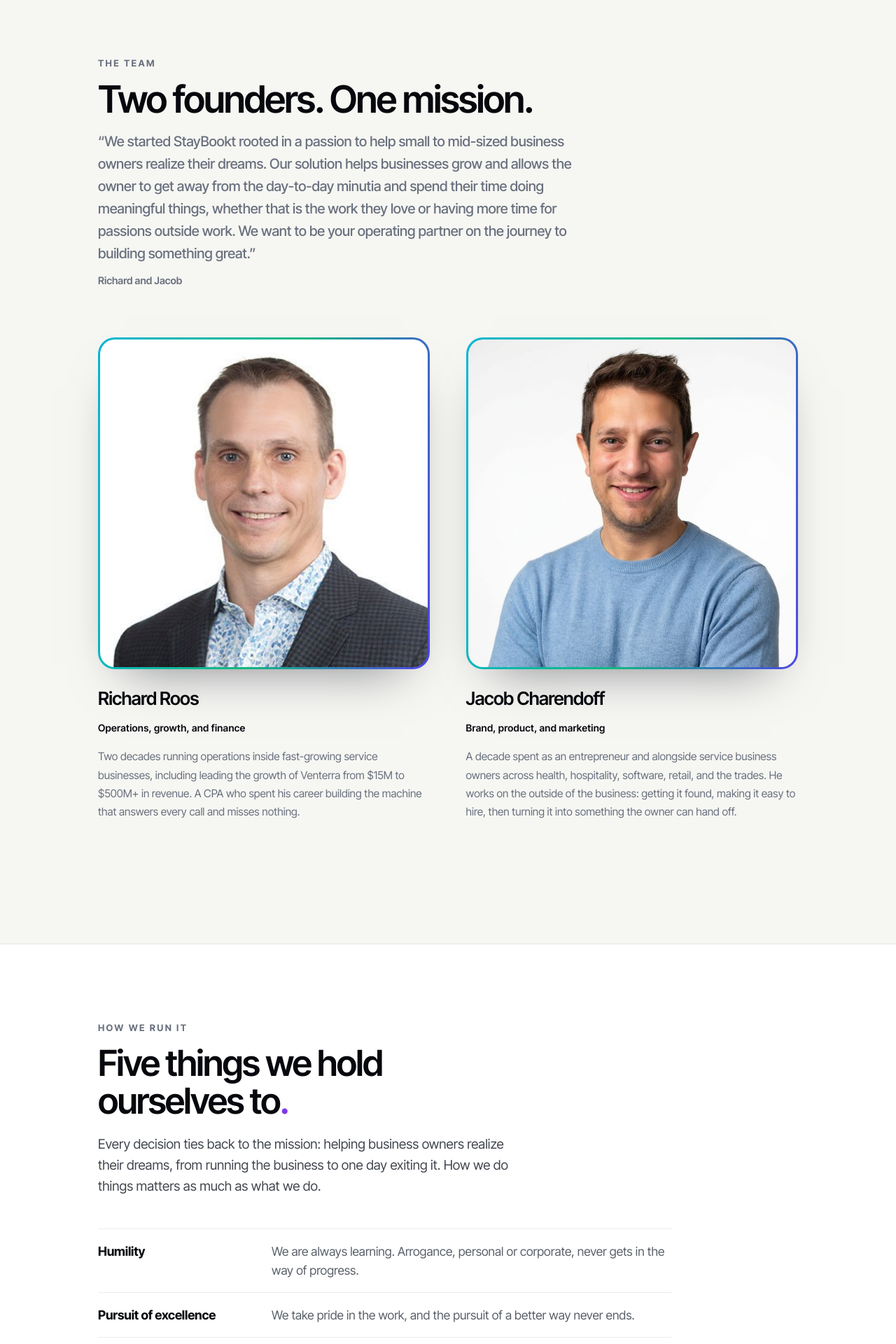
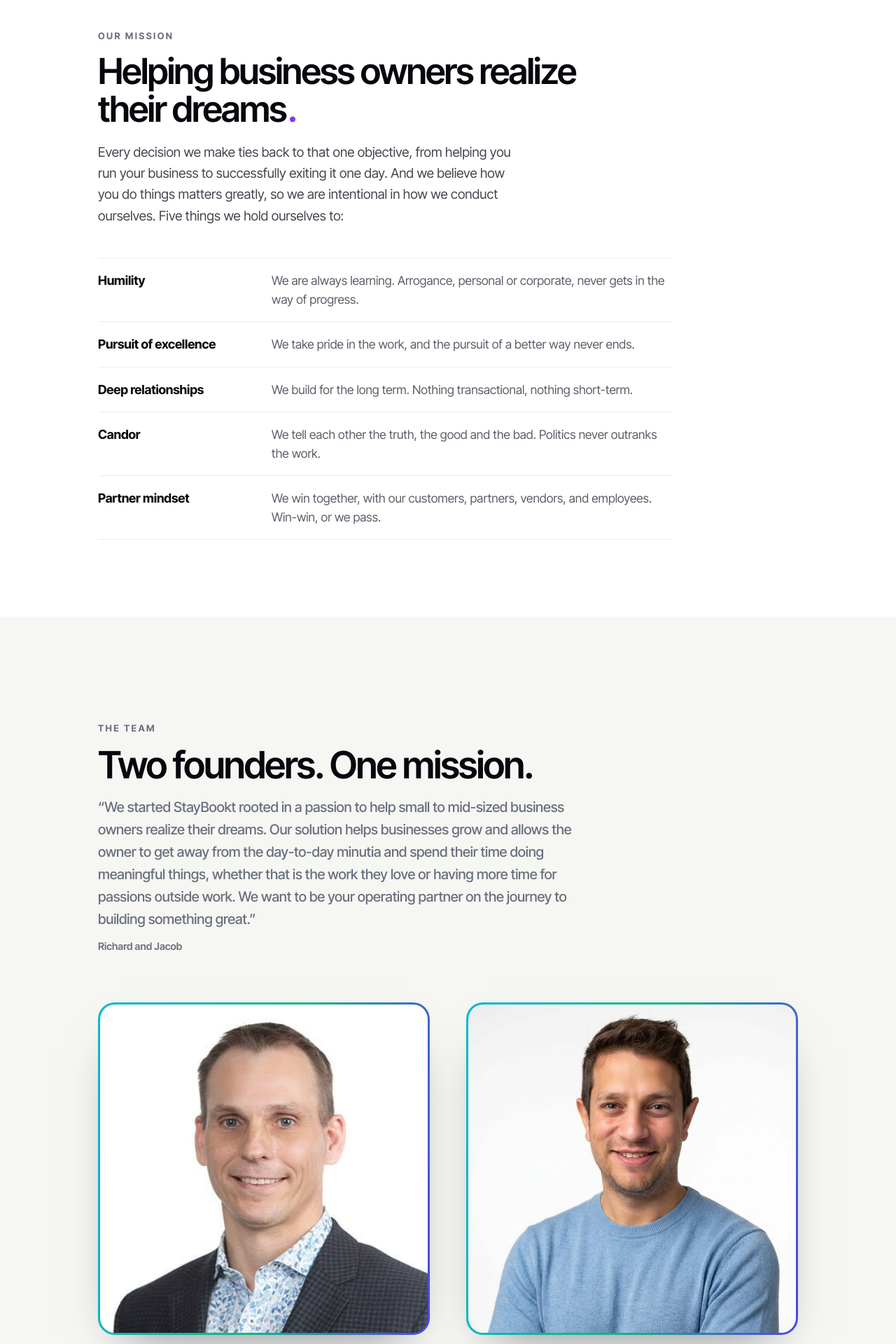
Before and after one commit to staybookt/staybookt-investor, a Next.js app: page /founders in a window 1280 px wide. Shown: the part 760-2680 px from the top of the page at 70% size. Built offline with nearby package versions, Linux system fonts and the light colour scheme; no server answers.

Commit message:
About page re-thread per Jacob: Our Mission movement (Richards mission text + values, gradient dreams payoff) directly under hero, then founders, then long-term value. Kills the triple mission repetition

```diff
--- a/app/founders/page.tsx
+++ b/app/founders/page.tsx
@@ -159,7 +159,10 @@ const CSS = `
 .abt-values{padding:clamp(70px,9vw,110px) 0;background:#fff;border-top:1px solid #e6e6e1;}
 .abt-values .eyebrow{color:#69707d;}
 .abt-values .val-h{margin-top:14px;font-size:clamp(28px,4vw,52px);line-height:1.05;font-weight:600;
-  letter-spacing:-.035em;color:var(--v4-ink);max-width:18ch;}
+  letter-spacing:-.035em;color:var(--v4-ink);max-width:22ch;}
+/* gradient payoff on "realize their dreams" — same paint-box padding fix as every other
+   gradient phrase (negative tracking shaves the final glyph otherwise). */
+.abt-values .val-h .g{padding-right:.04em;}
 .abt-values .val-lede{margin-top:20px;font-size:clamp(16px,1.8vw,19px);line-height:1.6;color:#42474f;max-width:56ch;}
 .abt-values .val-rows{margin-top:clamp(30px,4vw,44px);max-width:820px;}
 .abt-values .val-row{display:grid;grid-template-columns:minmax(150px,220px) 1fr;gap:12px 28px;
@@ -290,7 +293,50 @@ export default function AboutPage() {
         </div>
       </header>
 
-      {/* 2 — TWO FOUNDERS, ONE MISSION (Richard, Jul 24 2026). One fold: photo, brief bio, and
+      {/* 2 — OUR MISSION (Jacob, Aug 4 2026 live review: "the mission should go above the
+          founder pics, then the founder pics, then the long-term value"). The page was saying
+          "mission" three times in a row — hero, "One mission" header, values lede — with the
+          actual mission buried mid-page. Now it is one movement, directly under the hero that
+          announces it: Richard's mission paragraph (his Mission/Values doc, near-verbatim,
+          dashes swapped) + the five values. */}
+      <section className="abt-values">
+        <div className="wrap">
+          <Reveal className="eyebrow" as="div">Our mission</Reveal>
+          <Reveal><h2 className="val-h">Helping business owners <span className="g">realize their dreams</span><span className="pd">.</span></h2></Reveal>
+          <Reveal>
+            <p className="val-lede">
+              Every decision we make ties back to that one objective, from helping you run your
+              business to successfully exiting it one day. And we believe how you do things
+              matters greatly, so we are intentional in how we conduct ourselves. Five things we
+              hold ourselves to:
+            </p>
+          </Reveal>
+          <div className="val-rows">
+            <Reveal className="val-row" as="div">
+              <b>Humility</b>
+              <span>We are always learning. Arrogance, personal or corporate, never gets in the way of progress.</span>
+            </Reveal>
+            <Reveal className="val-row" as="div">
+              <b>Pursuit of excellence</b>
+              <span>We take pride in the work, and the pursuit of a better way never ends.</span>
+            </Reveal>
+            <Reveal className="val-row" as="div">
+              <b>Deep relationships</b>
+              <span>We build for the long term. Nothing transactional, nothing short-term.</span>
+            </Reveal>
+            <Reveal className="val-row" as="div">
+              <b>Candor</b>
+              <span>We tell each other the truth, the good and the bad. Politics never outranks the work.</span>
+            </Reveal>
+            <Reveal className="val-row" as="div">
+              <b>Partner mindset</b>
+              <span>We win together, with our customers, partners, vendors, and employees. Win-win, or we pass.</span>
+            </Reveal>
+          </div>
+        </div>
+      </section>
+
+      {/* 3 — TWO FOUNDERS, ONE MISSION (Richard, Jul 24 2026). One fold: photo, brief bio, and
           each founder's own quote beneath it. The inside/outside lens labels and the separate
           "why we built this" quote section are gone; the quotes live with the people who said
           them. Richard's and Jacob's quotes share the same vocabulary, so two people read as one
@@ -352,46 +398,8 @@ export default function AboutPage() {
         </div>
       </section>
 
-      {/* HOW WE RUN IT — Richard's Mission/Values content (Aug 4 2026), streamlined per Jacob
-          and merged into this page rather than a new tab (Jacob's call: hybrid About+Values).
-          Plain type + hairline dividers, no card chrome, per the standing rule. Value names
-          and substance are Richard's; bodies tightened from his draft — flagged for his
-          sign-off. */}
-      <section className="abt-values">
-        <div className="wrap">
-          <Reveal className="eyebrow" as="div">How we run it</Reveal>
-          <Reveal><h2 className="val-h">Five things we hold ourselves to<span className="pd">.</span></h2></Reveal>
-          <Reveal>
-            <p className="val-lede">
-              Every decision ties back to the mission: helping business owners realize their
-              dreams, from running the business to one day exiting it. How we do things matters
-              as much as what we do.
-            </p>
-          </Reveal>
-          <div className="val-rows">
-            <Reveal className="val-row" as="div">
-              <b>Humility</b>
-              <span>We are always learning. Arrogance, personal or corporate, never gets in the way of progress.</span>
-            </Reveal>
-            <Reveal className="val-row" as="div">
-              <b>Pursuit of excellence</b>
-              <span>We take pride in the work, and the pursuit of a better way never ends.</span>
-            </Reveal>
-            <Reveal className="val-row" as="div">
-              <b>Deep relationships</b>
-              <span>We build for the long term. Nothing transactional, nothing short-term.</span>
-            </Reveal>
-            <Reveal className="val-row" as="div">
-              <b>Candor</b>
-              <span>We tell each other the truth, the good and the bad. Politics never outranks the work.</span>
-            </Reveal>
-            <Reveal className="val-row" as="div">
-              <b>Partner mindset</b>
-              <span>We win together, with our customers, partners, vendors, and employees. Win-win, or we pass.</span>
-            </Reveal>
-          </div>
-        </div>
-      </section>
+      {/* THE VALUES SECTION MOVED UP — it now renders as OUR MISSION between the hero and the
+          founder cards (Jacob, Aug 4 2026). */}
 
       {/* THE PROMISES BOARD WAS REMOVED (Richard, Jul 24 2026: "delete this section"). It was the
           section between the founders and the close. The Promises component still exists, just not
```
